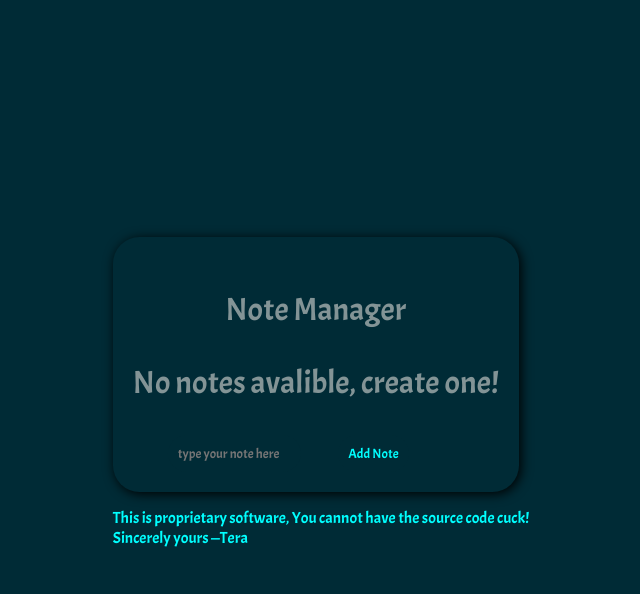
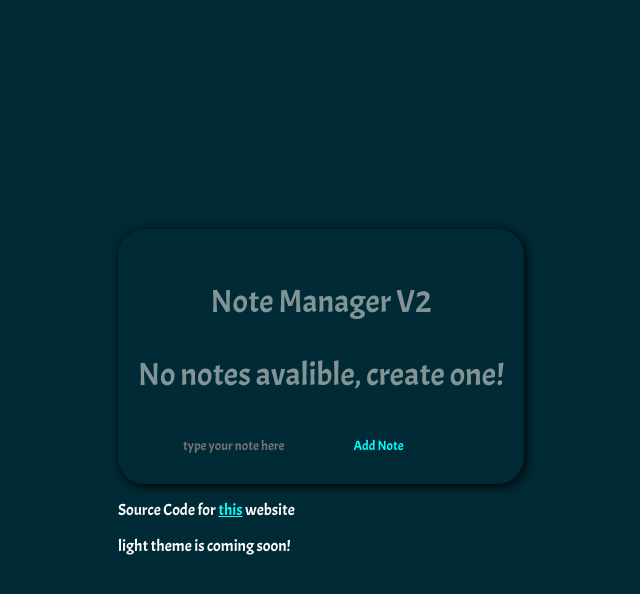
Before and after one commit to villayer/tera-note-manager, a Flask app: page / in a window 1280 px wide. Shown: the top 594 px of the page, without its empty margins (319-959 px from the left). Run offline with Flask 2, Linux system fonts and the light colour scheme; data that the repository does not hold is empty; some web fonts are replaced.

Commit message:
MAJOR BUG FIX

```diff
--- a/templates/index.html
+++ b/templates/index.html
@@ -10,7 +10,7 @@
 {% block body %}
 <div class="center">
     <div class="pallet">
-        <p class="big">Note Manager</p>
+        <p class="big">Note Manager V2</p>
         {% if notes|length < 1 %}
             <p class="big">No notes avalible, create one!</p>
         {% else %}
@@ -43,8 +43,8 @@
             <input type="submit" value="Add Note">
         </form>
     </div>
-    <p style="color: aqua;">This is proprietary software, You cannot have the source code cuck! <br>Sincerely yours
-        —Tera</p>
+    <p style="color: white;">Source Code for <a href="https://github.com/villayer/tera-note-manager">this</a> website</p>
+    <p style="color: white;">light theme is coming soon!</p>
 </div>
 
 {% endblock %}
```
